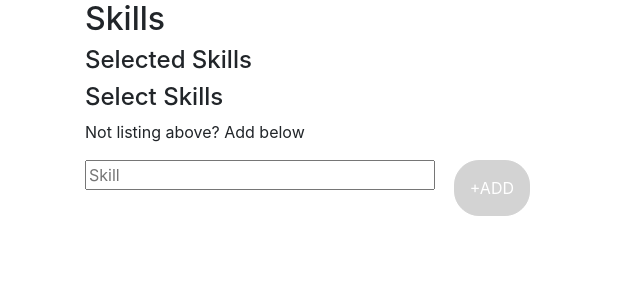
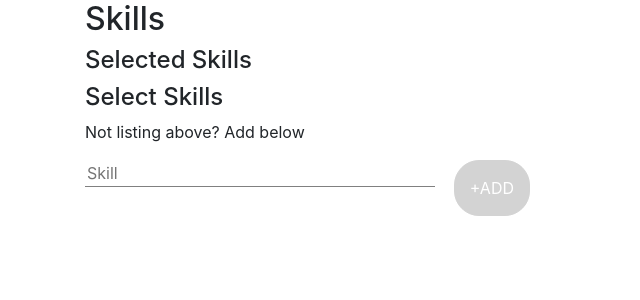
Before and after one commit to mohaninfy/dropdown-quickRide, an Angular app: page / in a window 1280 px wide. Shown: the top 300 px of the page, without its empty margins (0-640 px from the left). Built offline with nearby package versions, Linux system fonts and the light colour scheme.

Commit message:
Update app.component.css

```diff
--- a/src/app/app.component.css
+++ b/src/app/app.component.css
@@ -13,6 +13,10 @@ max-height:300px;
 select{
     padding: 10px;
 }
+input{
+border: none;
+border-bottom: 1px solid grey !important;
+}
 .w100{
     width:100%;
 }
```
